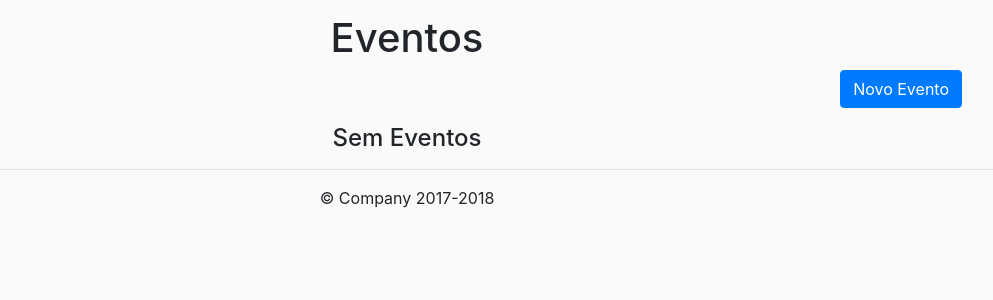
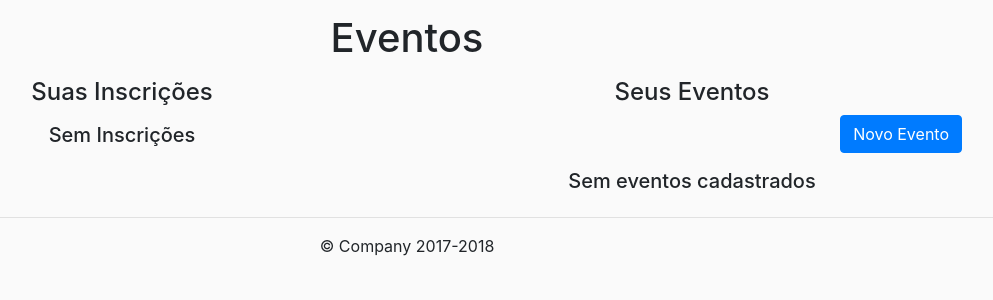
Before and after one commit to robsonalucard/eventos-es2, a Django app: template cEventos/cEventos/eventos/templates/eventos/lista_eventos.html in a window 1280 px wide. Shown: the part 58-358 px from the top of the page, without its empty margins (233-1226 px from the left). Run offline with Django 3.2, Linux system fonts and the light colour scheme; the template is opened without the code that fills it, so the values that code supplies are empty; parts of the project's set-up code (start-up, migrations or seed data) failed here and were passed over; some libraries are stand-ins or nearby versions.

Commit message:
configuração de template e view de listagem de eventos

```diff
--- a/cEventos/cEventos/eventos/forms.py
+++ b/cEventos/cEventos/eventos/forms.py
@@ -12,4 +12,4 @@ class EventoForm(forms.ModelForm):
 class InscricaoForm(forms.ModelForm):
     class Meta:
         model = Inscricao
-        fields = '__all__'
+        fields = ('presenca',)
--- a/cEventos/cEventos/eventos/templates/eventos/lista_eventos.html
+++ b/cEventos/cEventos/eventos/templates/eventos/lista_eventos.html
@@ -1,45 +1,79 @@
 {% extends "base.html" %}
-<div class="row">
 {% block body %}
     <p></p>
+    <h1 class="text-center">Eventos</h1>
+    <p></p>
+    <div class="row">
+        <div class="table-responsive col-sm-6">
             <center>
-            <h1>Eventos</h1>
+                <h4>Suas Inscrições</h4>
             </center>
-        <div align="right">
-            <a href="{% url 'eventos:novo_evento' %}" class="btn btn-primary" role="button">Novo Evento</a>
-        </div>
+            <!--<div align="right"> <a href="{% url 'eventos:novo_evento' %}" class="btn btn-primary" role="button">Novo Evento</a> </div>-->
             <p></p>
-        {% if eventos %}
-            <div class="table-responsive">
+            {% if eventos_inscritos %}
                 <table class="table table-striped">
                     <thead>
                         <tr>
-                            <th>Título</th>
+                            <th>Evento</th>
                             <th>Local</th>
-                            <th colspan="2" style="text-align:center">Ações</th>
+                            <th style="text-align:center">Ações</th>
                         </tr>
                         <tbody>
-                            {% for e in eventos %}
+                            {% for i in eventos_inscritos %}
                                 <tr>
                                     <td>
-                                        {{e.titulo}}
+                                        {{ i.titulo }}
                                     </td>
                                     <td>
-                                        {{ e.local }}
+                                        {{ i.local }}
                                     </td>
                                     <td>
-                                        <a href="{% url 'eventos:editar_evento' e.id %}" class="btn btn-info btn-xs">Editar</a>
+                                        <a href="{% url 'eventos:editar_evento' i.id %}" class="btn btn-info btn-xs">Editar</a>
                                     </td>
                                 </tr>
                             {% endfor %}
                         </tbody>
                     </thead>
                 </table>
+            {% else %}
+                <h5 class="text-center">Sem Inscrições</h5>
+            {% endif %}
         </div>
+        <div class="table-responsive col-sm-6">
+            <center>
+                <h4>Seus Eventos</h4>
+            </center>
+            <div align="right">
+                <a href="{% url 'eventos:novo_evento' %}" class="btn btn-primary" role="button">Novo Evento</a>
+            </div>
+            <p></p>
+            {% if seus_eventos %}
+                <table class="table table-striped">
+                    <tr>
+                        <th>Evento</th>
+                        <th>Local</th>
+                        <th style="text-align:center">Ações</th>
+                    </tr>
+                    <tbody>
+                        {% for i in seus_eventos %}
+                            <tr>
+                                <td>
+                                    {{ i.titulo }}
+                                </td>
+                                <td>
+                                    {{ i.local }}
+                                </td>
+                                <td>
+                                    <a href="{% url 'eventos:editar_evento' i.id %}" class="btn btn-info btn-xs">Editar Evento</a>
+                                </td>
+                            </tr>
+                        {% endfor %}
+                    </tbody>
+                </table>
             {% else %}
-            <center>
-                <h4>Sem Eventos</h4>
-            </center>
+                <p></p>
+                <h5 class="text-center">Sem eventos cadastrados</h5>
             {% endif %}
+        </div>
+    </div>
 {% endblock body %}
-</div>
```
Also changed, not shown: cEventos/cEventos/eventos/views.py (+13 -3 lines). Lines whose indentation alone changed are shown as unchanged.
